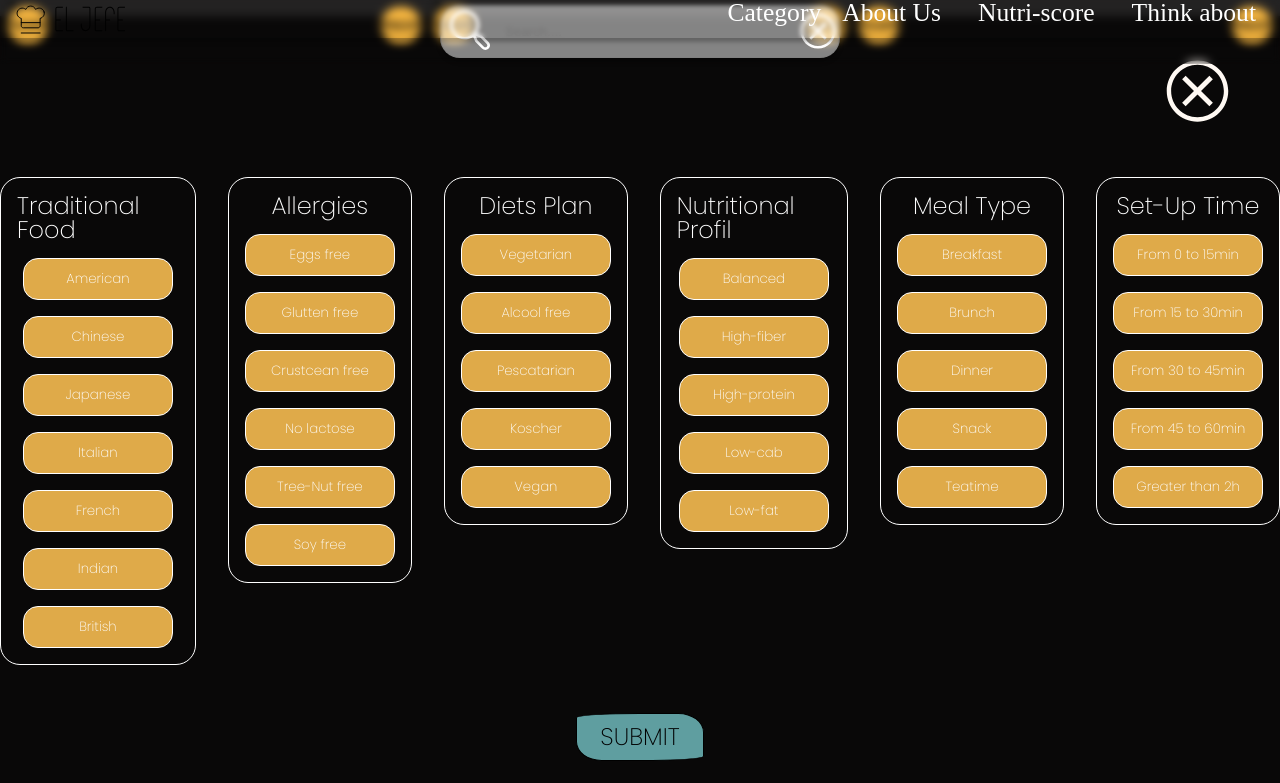
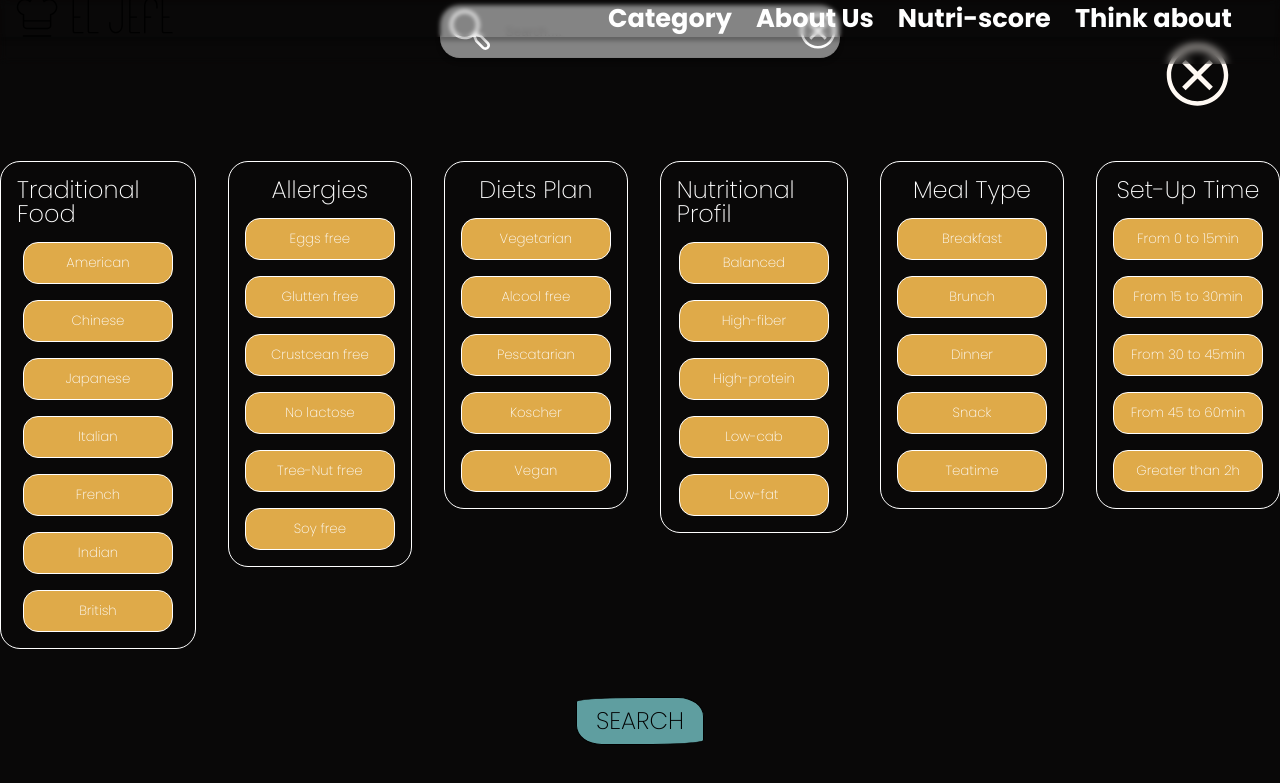
Before and after one commit to marcDjango/P2-FoodApp-el-jefe, a React (Vite) app in the folder frontend/: page / in a window 1280 px wide. Shown: the top 783 px of the page. Built offline with nearby package versions, Linux system fonts and the light colour scheme; no server answers.

Commit message:
fix: correct linter

```diff
--- a/frontend/src/components/ButtonFilter/Allergies.jsx
+++ b/frontend/src/components/ButtonFilter/Allergies.jsx
@@ -35,7 +35,7 @@ function Allergies({ onClick, setIsClicked, setParamsValueAllergies }) {
     { nameBtn: "soy-free", title: "Soy free", bool: false, className: "btn" },
   ];
 
-  // hook
+  // state
   const [isArrayState, setIsArrayState] = useState(allergies);
   const [isDeployed, setIsDeployed] = useState(false);
 
--- a/frontend/src/components/ButtonFilter/MealType.jsx
+++ b/frontend/src/components/ButtonFilter/MealType.jsx
@@ -36,7 +36,7 @@ function MealType({ onClick, setIsClicked, setParamsValueMeal }) {
     let newValueMeal = "";
     isArrayState.forEach((el) => {
       if (el.bool) {
-        newValueMeal += `${"mealType="}${el.nameBtn}`;
+        newValueMeal += `${"&mealType="}${el.nameBtn}`;
       }
     });
     setParamsValueMeal(newValueMeal);
--- a/frontend/src/components/FilterIcon/FilterIcon.jsx
+++ b/frontend/src/components/FilterIcon/FilterIcon.jsx
@@ -1,8 +1,8 @@
-/* eslint-disable */
+/*eslint-disable*/
 
+import { Link } from "react-router-dom";
 import { useEffect, useState } from "react";
 import getRecipes from "../../services/api/EdamamApi";
-import { Link } from "react-router-dom";
 import "./FilterIcon.scss";
 import TraditionalFood from "../ButtonFilter/TraditionalFood";
 import Allergies from "../ButtonFilter/Allergies";
@@ -13,7 +13,7 @@ import SetUpTime from "../ButtonFilter/SetUpTime";
 import CloseIcon from "../../assets/close-icon.svg";
 
 function FilterIcon() {
-  // STATE (état, données) ----------------------------------------------
+  // HOOK (état, données) ----------------------------------------------
 
   // states
 
@@ -43,14 +43,18 @@ function FilterIcon() {
 
   // COMPORTEMENTS (dynamique) ----------------------------------------------
 
+  // const handleBtnClick = (i, array, setter) => {
+  //   array[i].bool = !array[i].bool;
+  //   setter([...array]);
+  // };
+
   const handleBtnClick = (i, array, setter) => {
-    array[i].bool = !array[i].bool;
-    setter([...array]);
+    const newArray = [...array];
+    newArray[i].bool = !newArray[i].bool;
+    setter(newArray);
   };
 
-  useEffect(() => {
-    console.log(isClicked);
-  }, [isClicked]);
+  useEffect(() => {}, [isClicked]);
 
   const clickSubmit = () => {
     getRecipes(
@@ -62,7 +66,7 @@ function FilterIcon() {
       paramsValueTime
     )
       .then((data) => {
-        console.log(data);
+        // console.log("iiii", data);
         return data;
       })
       .catch((error) => {
@@ -77,7 +81,7 @@ function FilterIcon() {
   return (
     <div className="main-filter-container">
       <div className="main-icon-container">
-        <button className="close-btn">
+        <button type="button" className="close-btn">
           <img src={CloseIcon} alt="close-icon" />
         </button>
       </div>
@@ -87,7 +91,7 @@ function FilterIcon() {
         <div>
           <TraditionalFood
             onClick={(indexTrad) => {
-              handleBtnClick(indexTrad, isClicked, setIsClicked); // Pass the index and the array
+              handleBtnClick(indexTrad, isClicked, setIsClicked);
             }}
             setIsClicked={setIsClicked}
             setParamsValue={setParamsValue}
@@ -103,7 +107,7 @@ function FilterIcon() {
                 indexAll,
                 isClickedAllergies,
                 setIsClickedAllergies
-              ); // Pass the index and the array
+              );
             }}
             setIsClicked={setIsClickedAllergies}
             setParamsValueAllergies={setParamsValueAllergies}
@@ -115,7 +119,7 @@ function FilterIcon() {
         <div>
           <DietsPlan
             onClick={(indexAll) => {
-              handleBtnClick(indexAll, isClickedDiets, setIsClickedDiets); // Pass the index and the array
+              handleBtnClick(indexAll, isClickedDiets, setIsClickedDiets);
             }}
             setIsClicked={setIsClickedDiets}
             setParamsValueDiets={setParamsValueDiets}
@@ -127,7 +131,7 @@ function FilterIcon() {
         <div>
           <NutritionalProfil
             onClick={(indexAll) => {
-              handleBtnClick(indexAll, isClickedNutri, setIsClickedNutri); // Pass the index and the array
+              handleBtnClick(indexAll, isClickedNutri, setIsClickedNutri);
             }}
             setIsClicked={setIsClickedNutri}
             setParamsValueNutri={setParamsValueNutri}
@@ -139,7 +143,7 @@ function FilterIcon() {
         <div>
           <MealType
             onClick={(indexAll) => {
-              handleBtnClick(indexAll, isClickedMeal, setIsClickedMeal); // Pass the index and the array
+              handleBtnClick(indexAll, isClickedMeal, setIsClickedMeal);
             }}
             setIsClicked={setIsClickedMeal}
             setParamsValueMeal={setParamsValueMeal}
@@ -151,7 +155,7 @@ function FilterIcon() {
         <div>
           <SetUpTime
             onClick={(indexAll) => {
-              handleBtnClick(indexAll, isClickedTime, setIsClickedTime); // Pass the index and the array
+              handleBtnClick(indexAll, isClickedTime, setIsClickedTime);
             }}
             setIsClicked={setIsClickedTime}
             setParamsValueTime={setParamsValueTime}
@@ -161,9 +165,18 @@ function FilterIcon() {
         {/* -------------------- SUBMIT -------------------- */}
       </div>
       <div className="submitBtn">
-        <Link className="custom-link" to="/filterecipe">
+        <Link
+          className="custom-link"
+          to={`/filterecipe/${paramsValue ? paramsValue : ""}${
+            paramsValueAllergies ? paramsValueAllergies : ""
+          }${paramsValueDiets ? paramsValueDiets : ""}${
+            paramsValueNutri ? paramsValueNutri : ""
+          }${paramsValueMeal ? paramsValueMeal : ""}${
+            paramsValueTime ? paramsValueTime : ""
+          }`}
+        >
           <button type="button" onClick={clickSubmit}>
-            SUBMIT
+            SEARCH
           </button>
         </Link>
       </div>
--- a/frontend/src/components/Navbar/NavBurger/NavBurger.jsx
+++ b/frontend/src/components/Navbar/NavBurger/NavBurger.jsx
@@ -84,6 +84,7 @@ function MenuBurger() {
                     </Link>
                   </li>
                 </ul>
+                <div className="nav-link-page">
                   <Link to="/AboutUs" onClick={toggleBurger}>
                     About Us
                   </Link>
@@ -93,6 +94,7 @@ function MenuBurger() {
                   <Link to="/tomorrow" onClick={toggleBurger}>
                     Think about
                   </Link>
+                </div>
               </div>
             )}
           </div>
--- a/frontend/src/components/Navbar/Style.scss
+++ b/frontend/src/components/Navbar/Style.scss
@@ -4,7 +4,11 @@ nav {
   display: flex;
   background-color: #fff9f3;
   width: 100%;
+  height: 2.3rem;
+  font-family: var(--primary-font);
+  font-weight: bold;
   justify-content: space-between;
+  padding: 1rem;
 
   button {
     border: none;
@@ -15,22 +19,21 @@ nav {
     display: none;
   }
   .Logo {
-    margin-left: 1rem;
-    margin-top: 5px;
-    max-width: 110px;
-    max-height: 35px;
-    filter: sepia(25%);
+    width: 70%;
   }
   .MenuBurgall {
+    display: flex;
+    flex-direction: column;
+    align-items: flex-end;
+    gap: 1rem;
     text-align: right;
-    padding-right: 8px;
     .Listcat button {
       padding-block: 10px;
     }
     .Listcat a {
       display: flex;
       flex-direction: column;
-      text-align: right;
+      align-items: flex-end;
       text-decoration: none;
       padding-block: 10px;
       color: black;
@@ -41,6 +44,13 @@ nav {
     }
     .NavCat {
       list-style: none;
+      font-size: 46px;
+      border: 1px solid black;
+      padding-inline: 8px;
+      height: auto;
+      a {
+        font-size: 24px;
+      }
     }
   }
 }
@@ -48,6 +58,11 @@ a {
   text-decoration: none;
   color: black;
 }
+
+// -----------------------------------------------------------------
+//                             MEDIA QUERY
+// -----------------------------------------------------------------
+
 @media screen and (min-width: 600px) {
   .CatButton {
     color: white;
@@ -57,6 +72,7 @@ a {
     background: rgba(255, 255, 255, 0);
     backdrop-filter: blur(2px);
     box-shadow: var(--border-shadow);
+    align-items: center;
 
     li {
       list-style: none;
@@ -65,13 +81,15 @@ a {
       display: flex;
       color: white;
       div {
-        margin-inline: 4px;
+        margin-inline: 1rem;
 
         .Catedest {
           display: flex;
           text-align: right;
           font-size: clamp(18px, 2vw, 28px);
+          gap: 1.5rem;
           a {
+            width: auto;
             color: white;
           }
           button {
@@ -87,8 +105,6 @@ a {
             }
           }
           a {
-            padding-inline: 1rem;
-            margin-left: 5px;
           }
         }
       }
--- a/frontend/src/components/footer/Footer.jsx
+++ b/frontend/src/components/footer/Footer.jsx
@@ -98,7 +98,7 @@ function Footer() {
               </div>
             </div>
             <div className="pages-container">
-              <Link className="custom-link" to="/about">
+              <Link className="custom-link" to="/AboutUs">
                 About us
               </Link>
               <Link className="custom-link" to="/nutriscore">
--- a/frontend/src/main.jsx
+++ b/frontend/src/main.jsx
@@ -1,9 +1,7 @@
 import React from "react";
 import ReactDOM from "react-dom/client";
 import "./reset.css";
-
 import { createBrowserRouter, RouterProvider } from "react-router-dom";
-
 import App from "./App";
 import Home from "./pages/Home";
 import AboutUs from "./pages/AboutUs";
@@ -47,7 +45,7 @@ const router = createBrowserRouter([
         element: <RecipeDetail />,
       },
       {
-        path: "/filterecipe",
+        path: "/filterecipe/:filter",
         element: <FilterRecipeResults />,
       },
     ],
--- a/frontend/src/pages/Home.jsx
+++ b/frontend/src/pages/Home.jsx
@@ -1,15 +1,15 @@
-import AllCards from "../components/AllCards/AllCards";
+// import AllCards from "../components/AllCards/AllCards";
 import FilterCategory from "../components/FilterCategory/FilterCategory";
 import FilterIcon from "../components/FilterIcon/FilterIcon";
-import Carousel from "../components/Carousel/Carousel";
+// import Carousel from "../components/Carousel/Carousel";
 
 function Home() {
   return (
     <div>
-      <Carousel />
+      {/* <Carousel /> */}
       <FilterCategory />
       <FilterIcon />
-      <AllCards />
+      {/* <AllCards /> */}
     </div>
   );
 }
--- a/frontend/src/services/api/EdamamApi.js
+++ b/frontend/src/services/api/EdamamApi.js
@@ -4,32 +4,26 @@ async function getRecipes(cuisineType, health, diets, nutri, meal, time) {
       import.meta.env.VITE_EDAMAN_API_ID
     }&app_key=${import.meta.env.VITE_EDAMAN_API_KEY}`;
 
-    // Ajouter le paramètre cuisineType si défini
     if (cuisineType) {
       apiUrl += cuisineType;
     }
 
-    // // Ajouter le paramètre health si défini et non null
     if (health !== null && health !== undefined) {
       apiUrl += health;
     }
 
-    // // Ajouter le paramètre health si défini et non null
     if (diets !== null && diets !== undefined) {
       apiUrl += diets;
     }
 
-    // // Ajouter le paramètre health si défini et non null
     if (nutri !== null && nutri !== undefined) {
       apiUrl += nutri;
     }
 
-    // // Ajouter le paramètre health si défini et non null
     if (meal !== null && meal !== undefined) {
       apiUrl += meal;
     }
 
-    // // Ajouter le paramètre health si défini et non null
     if (time !== null && time !== undefined) {
       apiUrl += time;
     }
```
Also changed, not shown: frontend/src/pages/FilterRecipesResults.jsx (+99 -15 lines), frontend/src/services/FilterContext.js (deleted, +0 -7 lines). Lines whose indentation alone changed are shown as unchanged.
